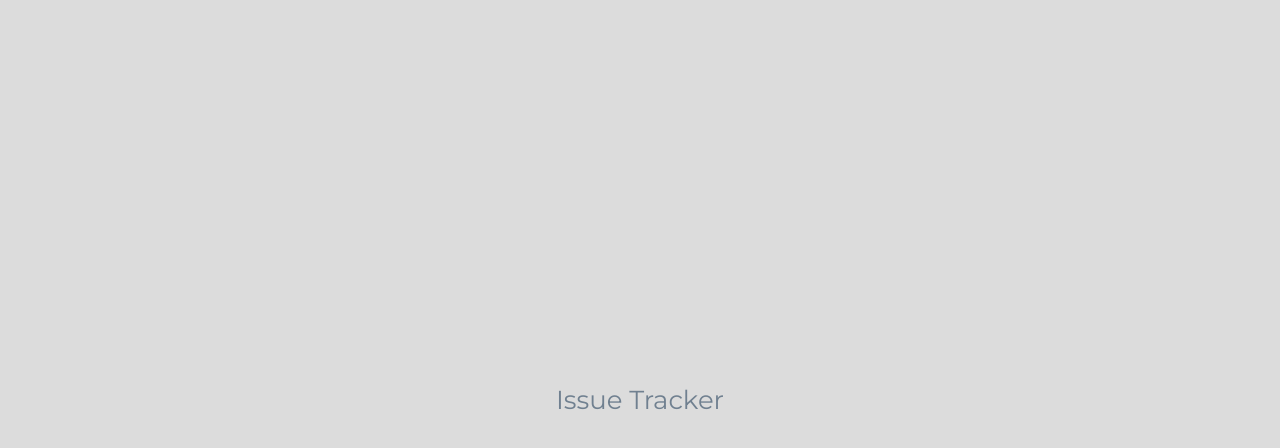
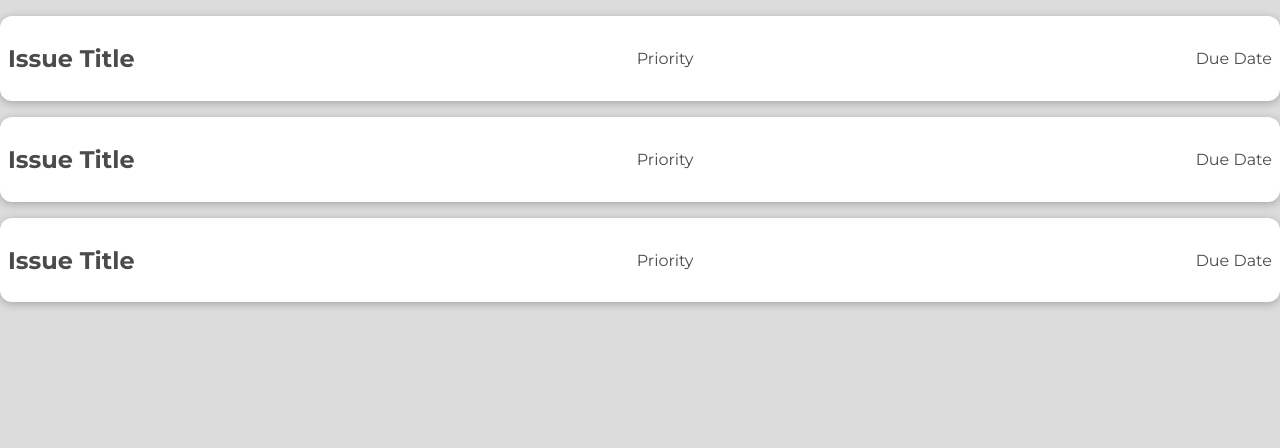
Before and after one commit to mauratee/react-issue-tracker, a React (Create React App) app: page / in a window 1280 px wide. Shown: the top 448 px of the page. Built offline with nearby package versions, Linux system fonts and the light colour scheme.

Commit message:
Add IssueItem components and update README.md

```diff
--- a/src/App.css
+++ b/src/App.css
@@ -1,45 +1,7 @@
 @import url('https://fonts.googleapis.com/css2?family=Montserrat:wght@400;700&display=swap');
-
-.App {
-  text-align: center;
-}
-
-.App-logo {
-  height: 40vmin;
-  pointer-events: none;
-}
-
-@media (prefers-reduced-motion: no-preference) {
-  .App-logo {
-    animation: App-logo-spin infinite 20s linear;
-  }
-}
-
-.App-header {
-  background-color: gainsboro;
-  min-height: 100vh;
-  display: flex;
-  flex-direction: column;
-  align-items: center;
-  justify-content: center;
-  font-size: calc(10px + 2vmin);
-  color:slategrey;
-}
-
-.App-link {
-  color: #61dafb;
-}
-
-@keyframes App-logo-spin {
-  from {
-    transform: rotate(0deg);
-  }
-  to {
-    transform: rotate(360deg);
-  }
-}
 
 body {
   margin: 0;
   background-color:gainsboro;
+  color: #4b4b4b
 }
--- a/src/App.js
+++ b/src/App.js
@@ -1,11 +1,12 @@
 import './App.css';
+import IssueItem from './components/IssueItem';
 
 function App() {
   return (
-    <div className="App">
-      <header className="App-header">
-       Issue Tracker
-      </header>
+    <div>
+        <IssueItem />
+        <IssueItem />
+        <IssueItem />
     </div>
   );
 }
--- /dev/null
+++ b/src/components/IssueItem.css
@@ -0,0 +1,10 @@
+.issue-item {
+    display: flex;
+    justify-content: space-between;
+    align-items: center;
+    box-shadow: 0 2px 8px rgba(0, 0, 0, 0.25);
+    padding: 0.5rem;
+    margin: 1rem 0;
+    border-radius: 12px;
+    background-color: white;
+  }
--- /dev/null
+++ b/src/components/IssueItem.js
@@ -0,0 +1,12 @@
+import React from 'react'
+import './IssueItem.css'
+
+export default function IssueItem() {
+    return (
+        <div className="issue-item">
+            <h2>Issue Title</h2>
+            <div>Priority</div>
+            <div>Due Date</div>
+        </div>
+    )
+}
```
Also changed, not shown: 1 other file (tests, documents, lock files or other folders).
